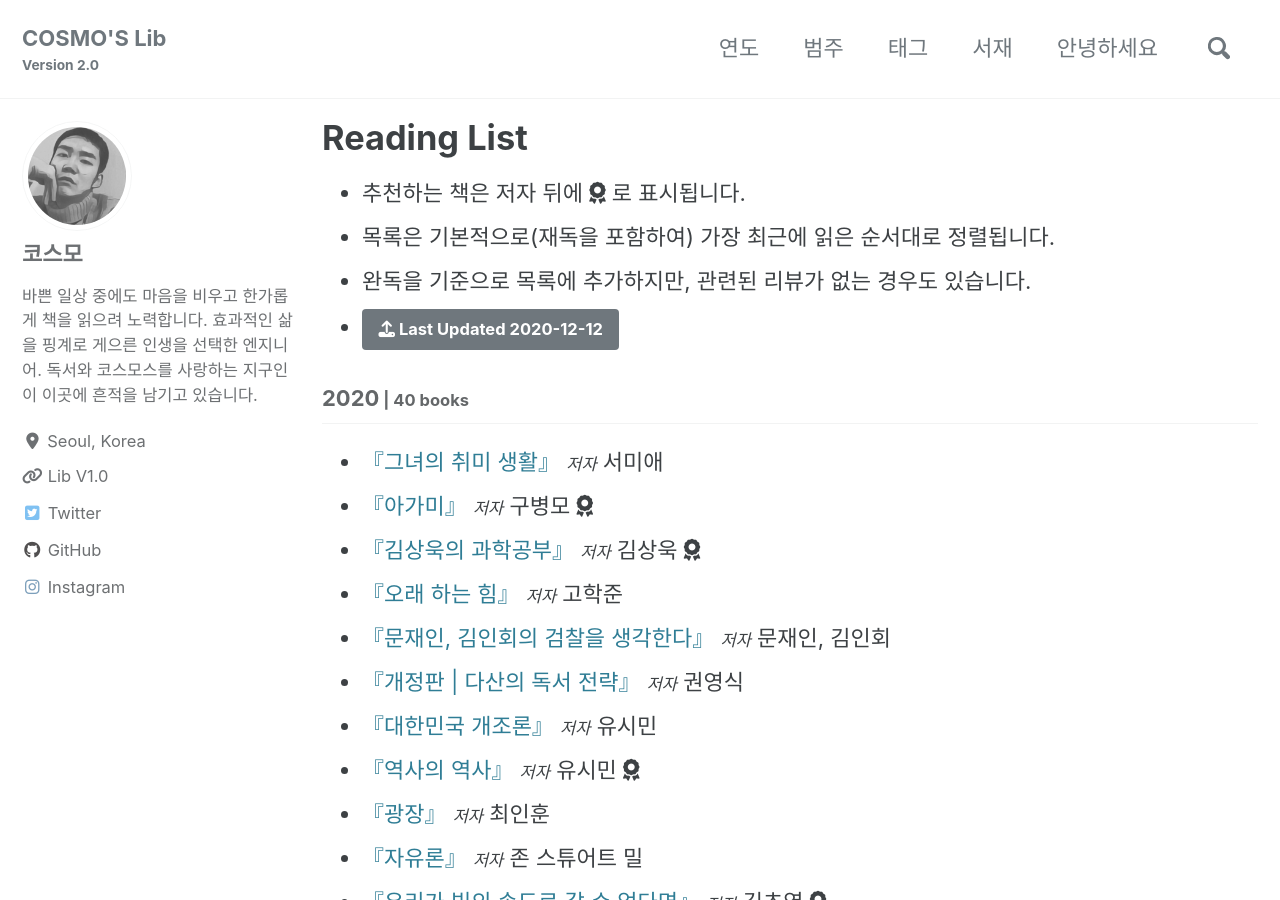
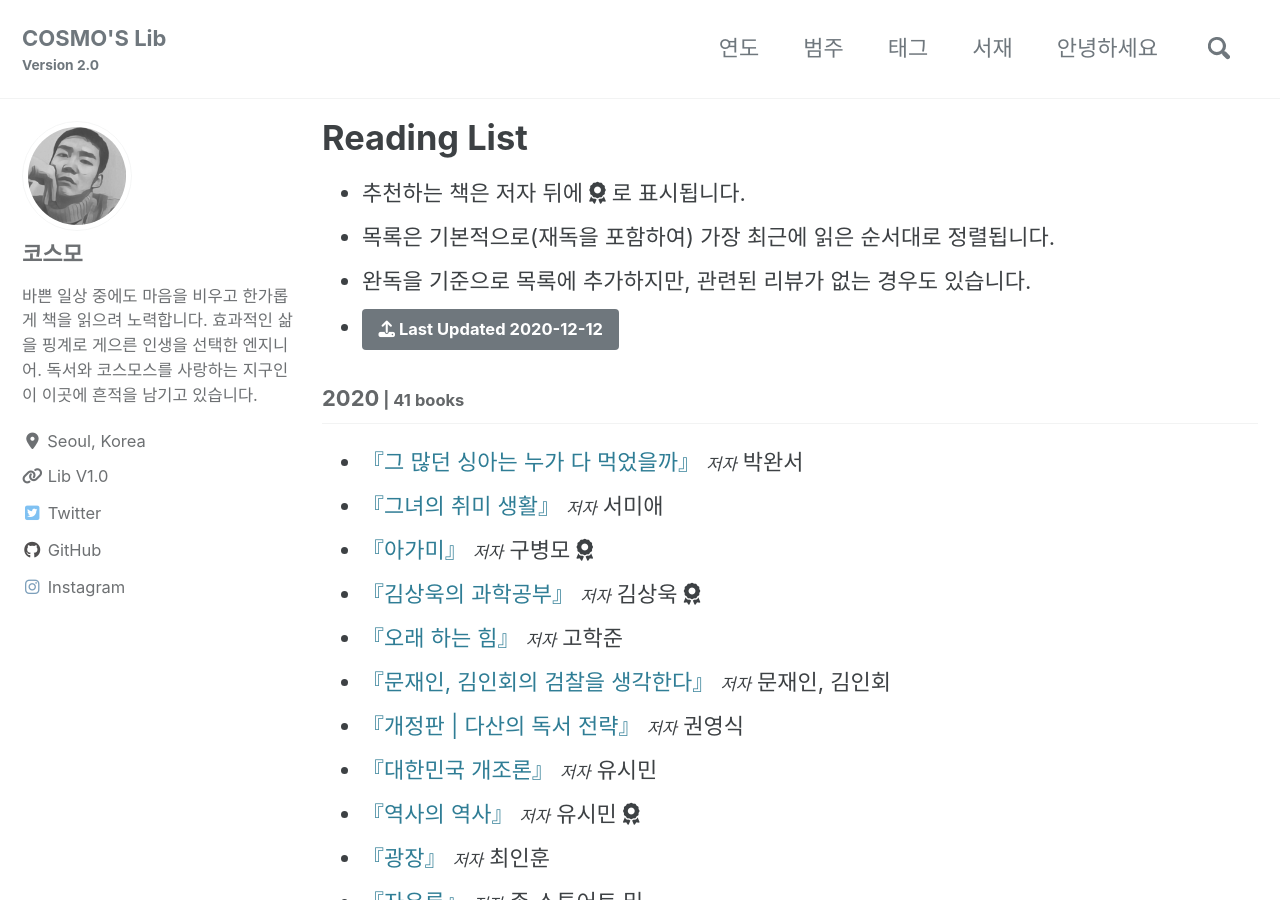
Before and after one commit to deftone2000/cosmo-s-archive, a Jekyll site: the page built from _pages/reading-list.html, in a window 1280 px wide and 900 px high. Built offline with Jekyll 4.4.1, drawn with Linux system fonts in a browser that asks for light colours; cached includes are drawn as plain includes; nearby versions of some CDN libraries; comment, search, counter and statistics services are not loaded; a style sheet for code colours, icons or effects is not loaded.

Commit message:
no message

```diff
--- a/_data/reading.yml
+++ b/_data/reading.yml
@@ -2,6 +2,16 @@ lastupdate: 2020-12-12
 list:
   - year: "2020"
     books:
+
+      - title: "그 많던 싱아는 누가 다 먹었을까"
+        ori_title:
+        author: 박완서
+        post_title:
+        cover: https://img.ridicdn.net/cover/606000343/xxlarge
+        trans:
+        pub: 웅진지식하우스 출판
+        pub_info: 2005.09.14. 전자책 출간
+        post_link:
 
       - title: "그녀의 취미 생활"
         ori_title:
```
